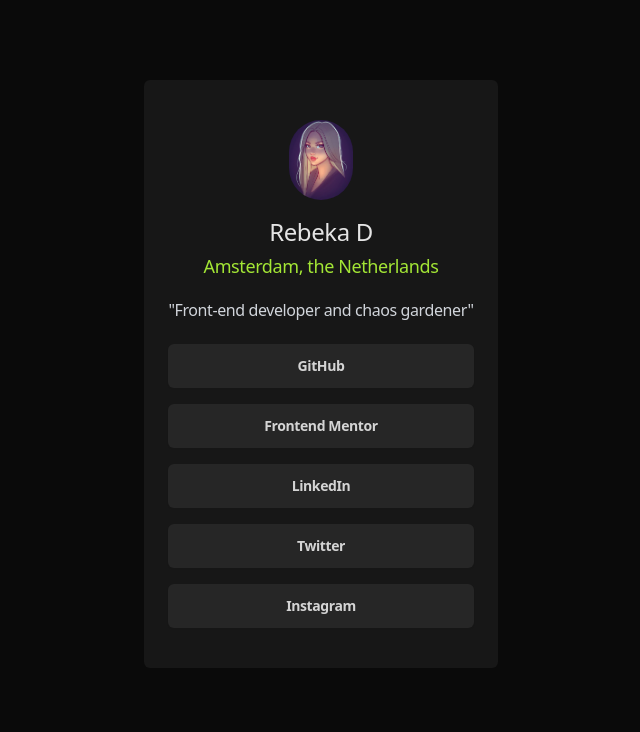
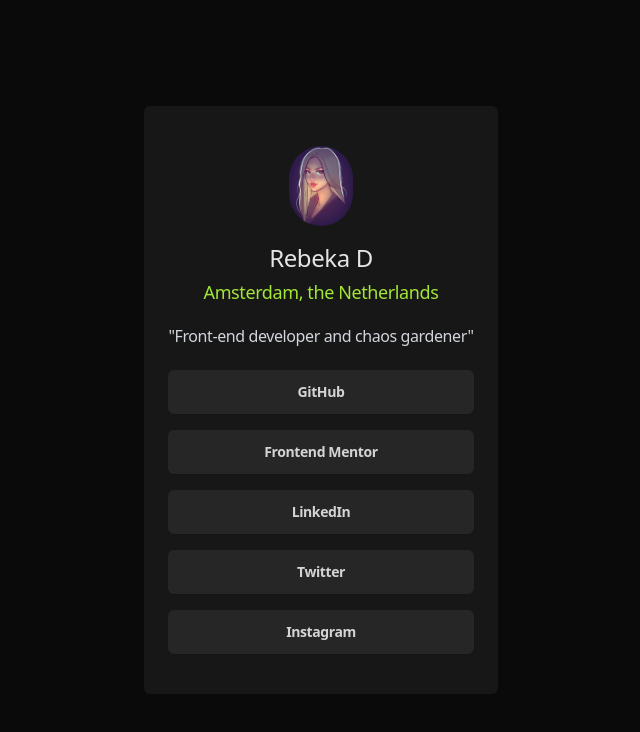
Before and after one commit to BekiaD/2-social-links, a plain HTML site: page index.html in a window 1280 px wide. Shown: the whole page, without its empty margins (319-959 px from the left). Drawn offline with nearby package versions, Linux system fonts and the light colour scheme.

Commit message:
update
deleted readme, update on body

```diff
--- a/index.html
+++ b/index.html
@@ -12,7 +12,9 @@
   <title>Frontend Mentor | Social links profile</title>
 </head>
 
-<body class="flex justify-center bg-neutral-950 text-center tracking-tight leading-9">
+<!-- old body
+<body class="flex justify-center bg-neutral-950 text-center tracking-tight leading-9"> -->
+<body class="min-h-screen flex justify-center items-center bg-neutral-950 text-center tracking-tight leading-9">
   <div class="my-20 rounded-md p-6 bg-neutral-900">
     <section id="intro">
       <img class="my-4 mx-auto h-20 w-auto rounded-full" src="assets/profile.jpeg" alt="profile picture">
```
Also changed, not shown: 1 other file.
